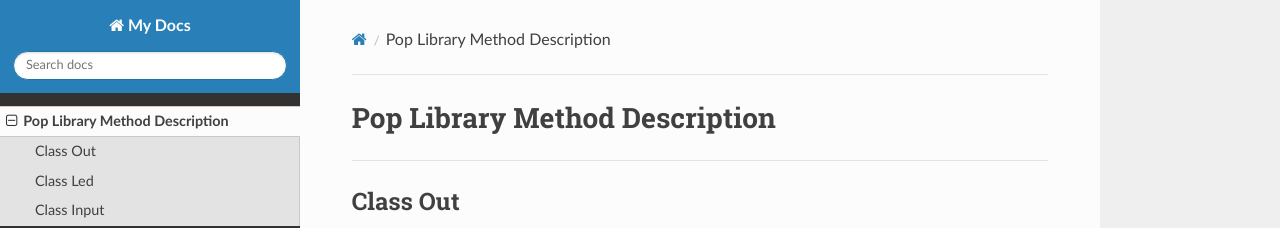
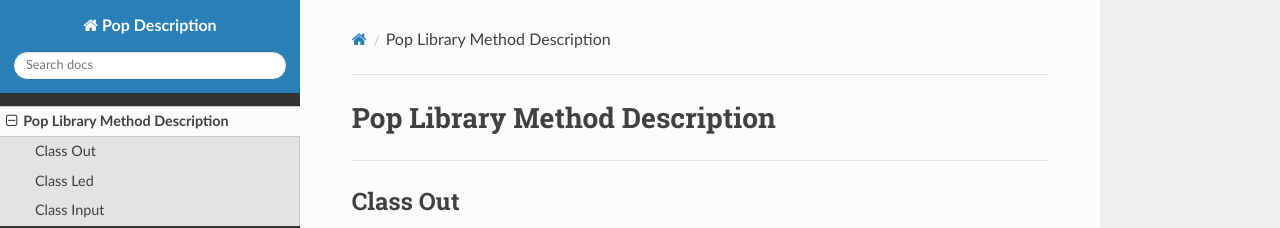
Before and after one commit to hbe-dev/pop_test_rtd, an MkDocs documentation site: the page built from docs/index.md, in a window 1280 px wide. Shown: the top 228 px of the page. Built offline with MkDocs 1.6.1, drawn with Linux system fonts in a browser that asks for light colours; nearby versions of some CDN libraries.

Commit message:
Update mkdocs.yml

```diff
--- a/mkdocs.yml
+++ b/mkdocs.yml
@@ -1,2 +1,2 @@
-site_name: My Docs
+site_name: Pop Description
 theme: readthedocs
```
